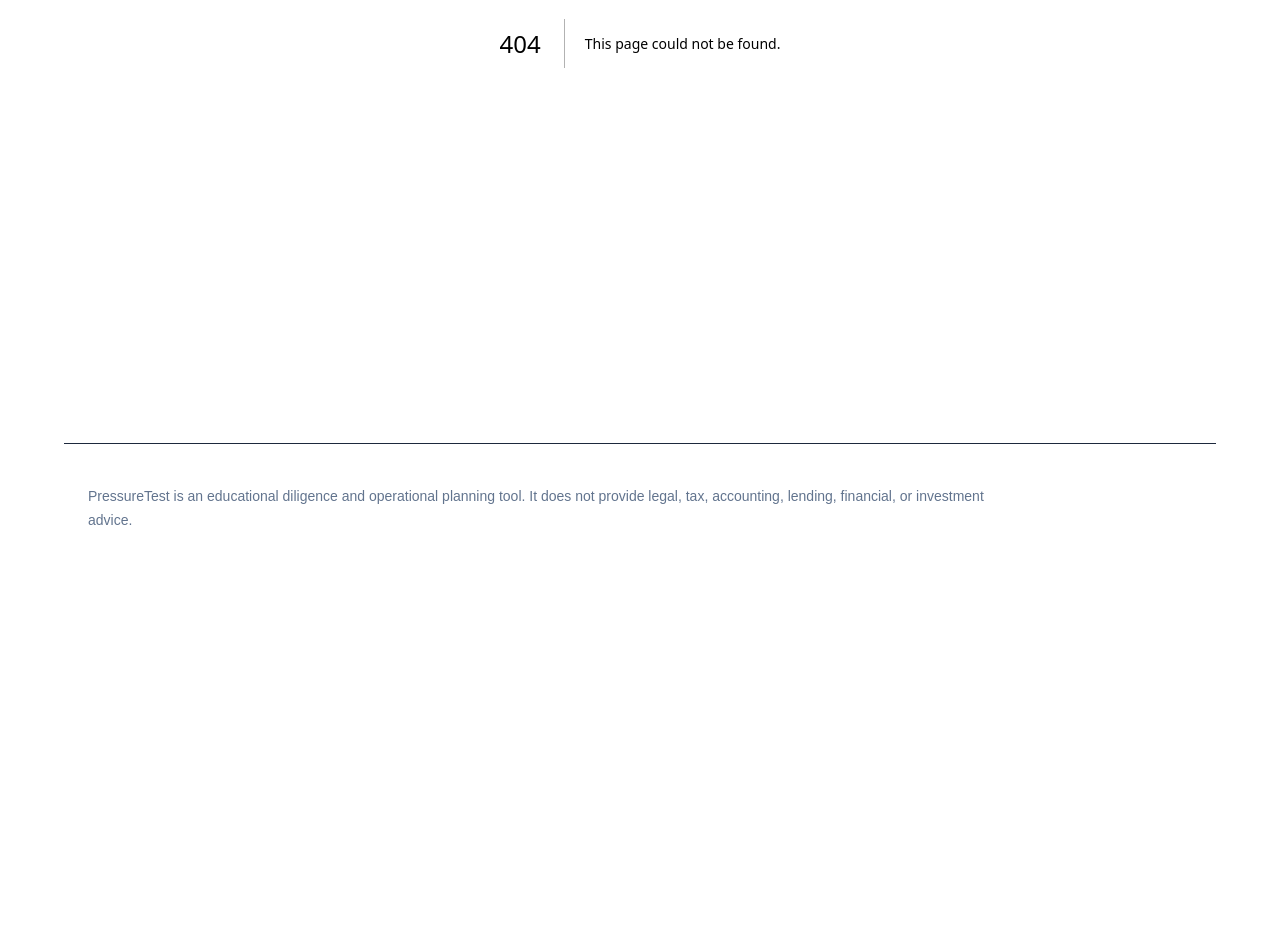
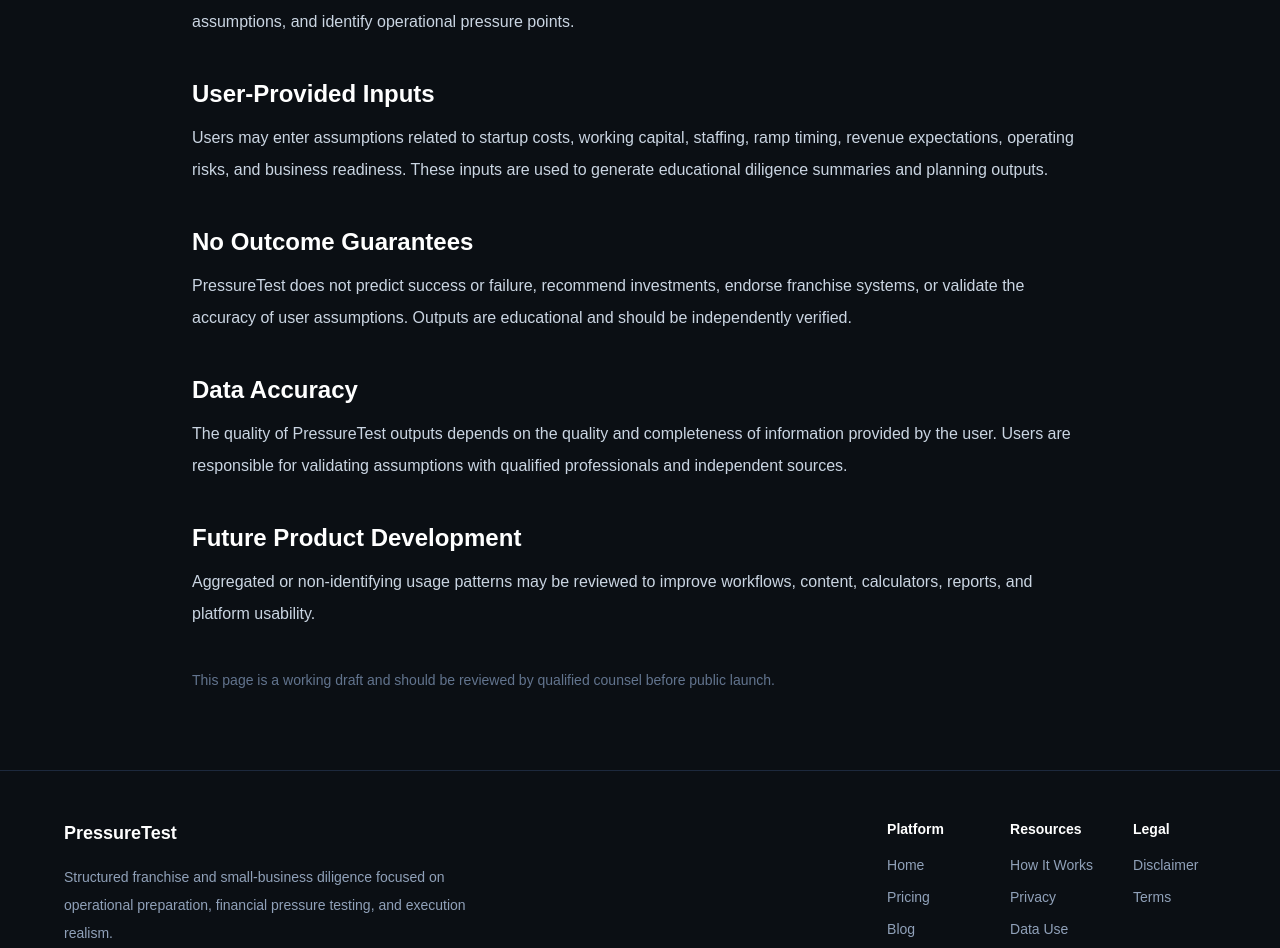
Before and after one commit to hsparksjr1980-stack/pressuretest, a Next.js app in the folder website/: page /data-use in a window 1280 px wide. Before the commit this address had no page. Shown: the part 444-1392 px from the top of the page. Before the commit the page ends 1016 px from the top, so only its background shows below. Built offline with nearby package versions, Linux system fonts and the light colour scheme.

Commit message:
Add legal pages and expanded footer navigation

```diff
--- /dev/null
+++ b/website/src/app/data-use/page.tsx
@@ -0,0 +1,82 @@
+export default function DataUsePage() {
+  return (
+    <main className="min-h-screen bg-[#0b0f14] px-6 py-20 text-white">
+      <section className="mx-auto max-w-4xl">
+        <p className="mb-4 text-sm uppercase tracking-[0.3em] text-slate-500">
+          Data Use
+        </p>
+
+        <h1 className="text-5xl font-bold leading-tight md:text-6xl">
+          How PressureTest Uses Data
+        </h1>
+
+        <p className="mt-6 text-slate-400">Last updated: May 11, 2026</p>
+
+        <div className="mt-12 space-y-10 leading-8 text-slate-300">
+          <section>
+            <h2 className="mb-3 text-2xl font-semibold text-white">
+              Purpose of Data Use
+            </h2>
+            <p>
+              PressureTest uses user-provided information to help structure
+              diligence workflows, generate educational outputs, organize
+              assumptions, and identify operational pressure points.
+            </p>
+          </section>
+
+          <section>
+            <h2 className="mb-3 text-2xl font-semibold text-white">
+              User-Provided Inputs
+            </h2>
+            <p>
+              Users may enter assumptions related to startup costs, working
+              capital, staffing, ramp timing, revenue expectations, operating
+              risks, and business readiness. These inputs are used to generate
+              educational diligence summaries and planning outputs.
+            </p>
+          </section>
+
+          <section>
+            <h2 className="mb-3 text-2xl font-semibold text-white">
+              No Outcome Guarantees
+            </h2>
+            <p>
+              PressureTest does not predict success or failure, recommend
+              investments, endorse franchise systems, or validate the accuracy
+              of user assumptions. Outputs are educational and should be
+              independently verified.
+            </p>
+          </section>
+
+          <section>
+            <h2 className="mb-3 text-2xl font-semibold text-white">
+              Data Accuracy
+            </h2>
+            <p>
+              The quality of PressureTest outputs depends on the quality and
+              completeness of information provided by the user. Users are
+              responsible for validating assumptions with qualified
+              professionals and independent sources.
+            </p>
+          </section>
+
+          <section>
+            <h2 className="mb-3 text-2xl font-semibold text-white">
+              Future Product Development
+            </h2>
+            <p>
+              Aggregated or non-identifying usage patterns may be reviewed to
+              improve workflows, content, calculators, reports, and platform
+              usability.
+            </p>
+          </section>
+
+          <p className="text-sm text-slate-500">
+            This page is a working draft and should be reviewed by qualified
+            counsel before public launch.
+          </p>
+        </div>
+      </section>
+    </main>
+  );
+}
--- /dev/null
+++ b/website/src/app/privacy/page.tsx
@@ -0,0 +1,60 @@
+export default function PrivacyPage() {
+  return (
+    <main className="min-h-screen bg-[#0b0f14] px-6 py-20 text-white">
+      <section className="mx-auto max-w-4xl">
+        <p className="mb-4 text-sm uppercase tracking-[0.3em] text-slate-500">
+          Privacy Policy
+        </p>
+
+        <h1 className="text-5xl font-bold leading-tight md:text-6xl">
+          Privacy Policy
+        </h1>
+
+        <p className="mt-6 text-slate-400">Last updated: May 11, 2026</p>
+
+        <div className="mt-12 space-y-10 leading-8 text-slate-300">
+          <section>
+            <h2 className="mb-3 text-2xl font-semibold text-white">Overview</h2>
+            <p>
+              PressureTest is designed as an educational diligence and operational
+              planning tool. This page explains how information may be collected,
+              used, and protected when users interact with the platform.
+            </p>
+          </section>
+
+          <section>
+            <h2 className="mb-3 text-2xl font-semibold text-white">
+              Information We May Collect
+            </h2>
+            <p>
+              We may collect information users voluntarily provide, such as name,
+              email address, business evaluation details, form responses, waitlist
+              submissions, and inputs entered into diligence tools or calculators.
+            </p>
+          </section>
+
+          <section>
+            <h2 className="mb-3 text-2xl font-semibold text-white">
+              How Information May Be Used
+            </h2>
+            <p>
+              Information may be used to operate the platform, improve product
+              functionality, respond to inquiries, provide educational outputs,
+              support waitlist communication, and improve diligence workflows.
+            </p>
+          </section>
+
+          <section>
+            <h2 className="mb-3 text-2xl font-semibold text-white">
+              Working Draft Notice
+            </h2>
+            <p>
+              This page is a working draft and should be reviewed by qualified
+              counsel before public launch.
+            </p>
+          </section>
+        </div>
+      </section>
+    </main>
+  );
+}
--- a/website/src/components/Footer.tsx
+++ b/website/src/components/Footer.tsx
@@ -1,11 +1,73 @@
 export default function Footer() {
   return (
-    <footer className="mx-auto max-w-6xl border-t border-slate-800 px-6 py-10">
-      <p className="max-w-4xl text-sm leading-6 text-slate-500">
-        PressureTest is an educational diligence and operational planning tool.
-        It does not provide legal, tax, accounting, lending, financial, or
-        investment advice.
-      </p>
+    <footer className="border-t border-slate-800 bg-[#0b0f14] px-6 py-12 text-white">
+      <div className="mx-auto flex max-w-6xl flex-col gap-10 md:flex-row md:justify-between">
+        <div className="max-w-md">
+          <h3 className="text-lg font-semibold">PressureTest</h3>
+
+          <p className="mt-4 text-sm leading-7 text-slate-400">
+            Structured franchise and small-business diligence focused on
+            operational preparation, financial pressure testing, and execution
+            realism.
+          </p>
+        </div>
+
+        <div className="grid grid-cols-2 gap-10 text-sm md:grid-cols-3">
+          <div>
+            <h4 className="mb-4 font-semibold text-white">Platform</h4>
+
+            <div className="space-y-3 text-slate-400">
+              <a href="/" className="block hover:text-white">
+                Home
+              </a>
+
+              <a href="/pricing" className="block hover:text-white">
+                Pricing
+              </a>
+
+              <a href="/blog" className="block hover:text-white">
+                Blog
+              </a>
+            </div>
+          </div>
+
+          <div>
+            <h4 className="mb-4 font-semibold text-white">Resources</h4>
+
+            <div className="space-y-3 text-slate-400">
+              <a href="/how-it-works" className="block hover:text-white">
+                How It Works
+              </a>
+
+              <a href="/privacy" className="block hover:text-white">
+                Privacy
+              </a>
+
+              <a href="/data-use" className="block hover:text-white">
+                Data Use
+              </a>
+            </div>
+          </div>
+
+          <div>
+            <h4 className="mb-4 font-semibold text-white">Legal</h4>
+
+            <div className="space-y-3 text-slate-400">
+              <a href="/disclaimer" className="block hover:text-white">
+                Disclaimer
+              </a>
+
+              <a href="/terms" className="block hover:text-white">
+                Terms
+              </a>
+            </div>
+          </div>
+        </div>
+      </div>
+
+      <div className="mx-auto mt-12 max-w-6xl border-t border-slate-800 pt-6 text-sm text-slate-500">
+        © 2026 PressureTest. Educational diligence platform.
+      </div>
     </footer>
   );
 }
```
